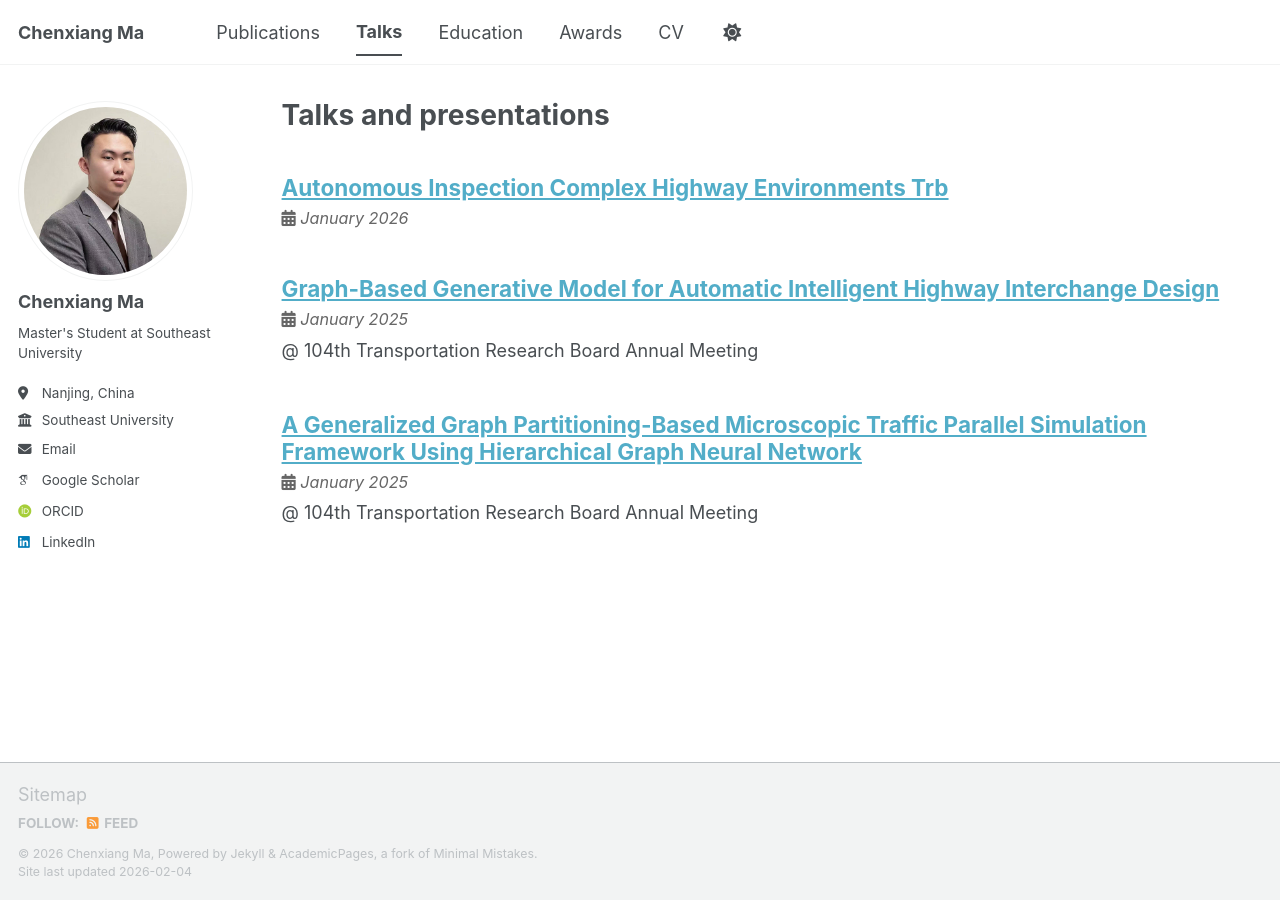
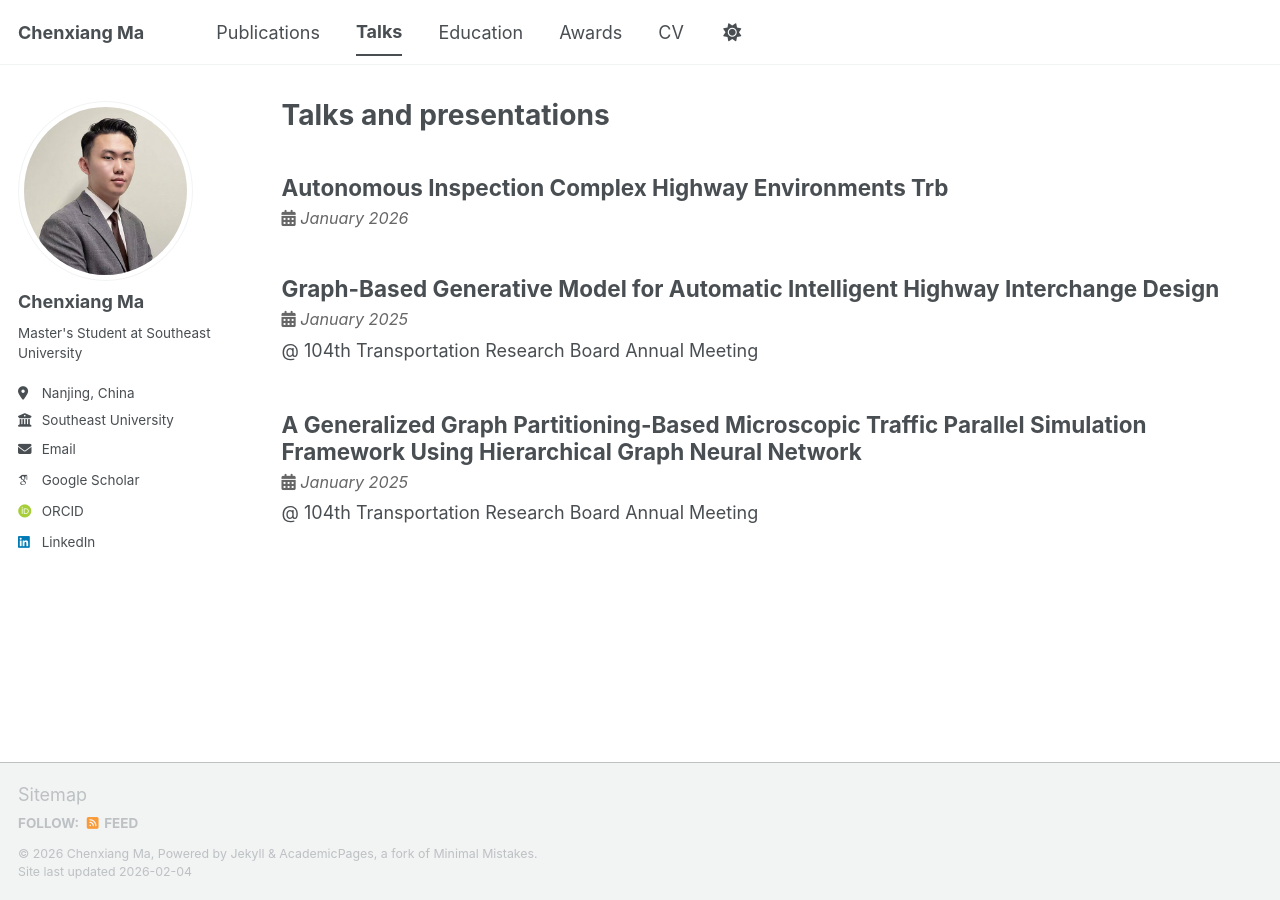
Before and after one commit to macxii23/macxii23.github.io, a Jekyll site: the page built from _pages/talks.html, in a window 1280 px wide. Built offline with Jekyll 4.4.1, drawn with Linux system fonts in a browser that asks for light colours; some web fonts are replaced; a script bundle is joined from its source files by our own code; library files that are not in the unit come from our copies.

Commit message:
Update archive-single-talk.html

```diff
--- a/_includes/archive-single-talk.html
+++ b/_includes/archive-single-talk.html
@@ -9,12 +9,8 @@
 <div class="{{ include.type | default: "list" }}__item">
   <article class="archive__item" itemscope itemtype="http://schema.org/CreativeWork">
 
-    <h2 class="archive__item-title" itemprop="headline" style="margin-bottom: 5px;">
-      {% if post.link %}
-        <a href="{{ post.link }}">{{ title }}</a> <a href="{{ base_path }}{{ post.url }}" rel="permalink"><i class="fa fa-link" aria-hidden="true" title="permalink"></i><span class="sr-only">Permalink</span></a>
-      {% else %}
-        <a href="{{ base_path }}{{ post.url }}" rel="permalink">{{ title }}</a>
-      {% endif %}
+    <h2 class="archive__item-title" itemprop="headline" style="margin-bottom: 5px; color: inherit;">
+      {{ title }}
     </h2>
 
     {% if post.date %}
```
